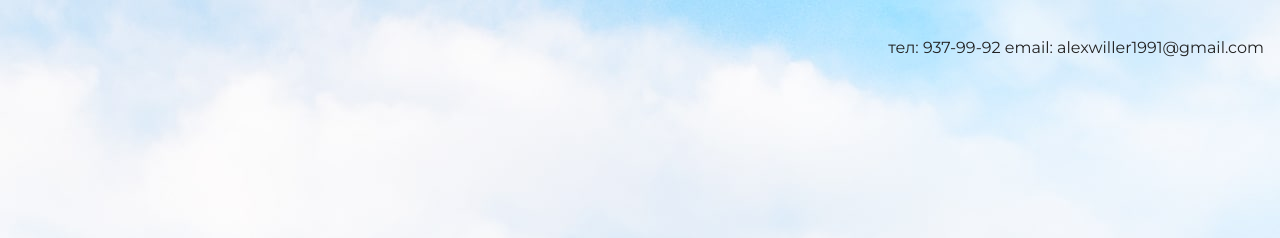
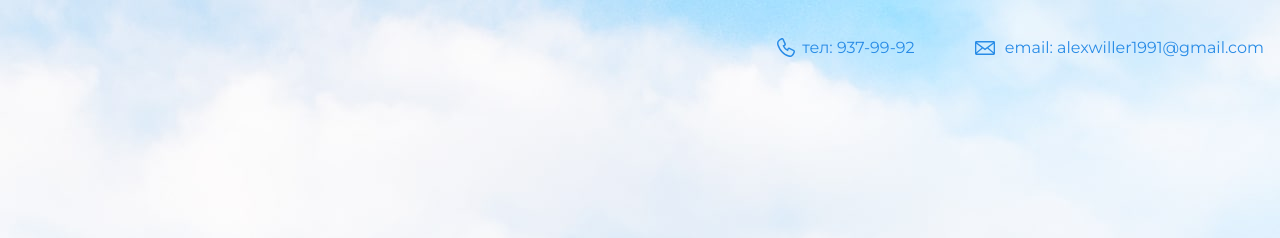
Before and after one commit to alexwiller/my-site, a plain HTML site: page index.html in a window 1280 px wide. Shown: the top 238 px of the page. Drawn offline with nearby package versions, Linux system fonts and the light colour scheme.

Commit message:
Update index.html

```diff
--- a/index.html
+++ b/index.html
@@ -10,7 +10,8 @@
   <body>
     <header class="page-header">
       <div class="container">
-      тел: 937-99-92 email: alexwiller1991@gmail.com
+        <a class="header-phone" href="tel:9379992">тел: 937-99-92</a>
+        <a class="header-email" href="mailto:alexwiller1991@gmail.com">email: alexwiller1991@gmail.com</a>
       </div>
     </header>
 
@@ -24,6 +25,9 @@
     <section class="intro">
       <div class="container">
       <h2 class="subheading">Давайте познакомимся</h2>
+        <figure class="user-image">
+          <img src="files/user.jpg" width="928" height="536" alt="Фотография зимнего солдата">
+        </figure>
       <h3>Пара слов о себе</h3>
       <p>Обычный парень, который хочет освоить верстку HTML и CSS. В будущем также хочу освоить такие языки, как SQL и Python - это поможет в дальнейшей карьере.</p>
       <h3>Чем могу быть полезен</h3>
```
